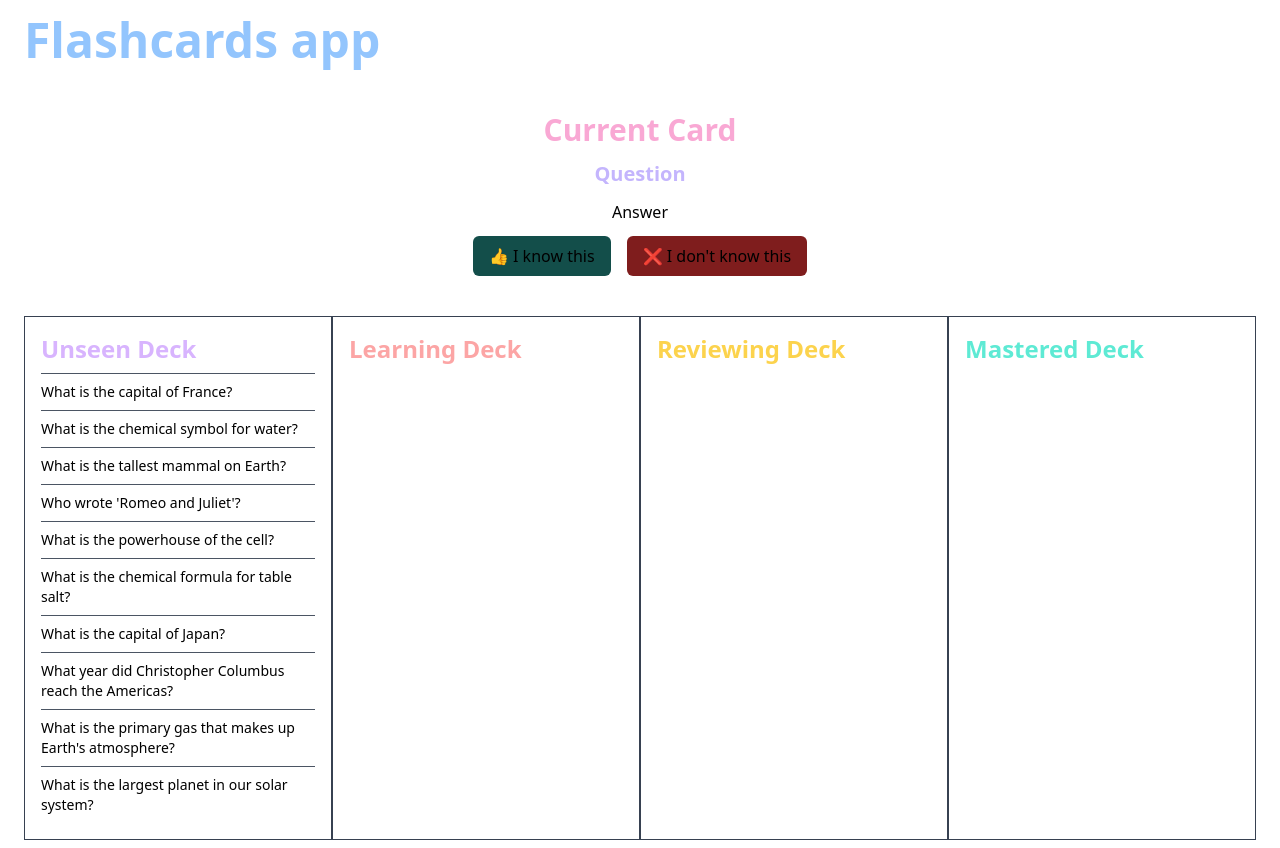
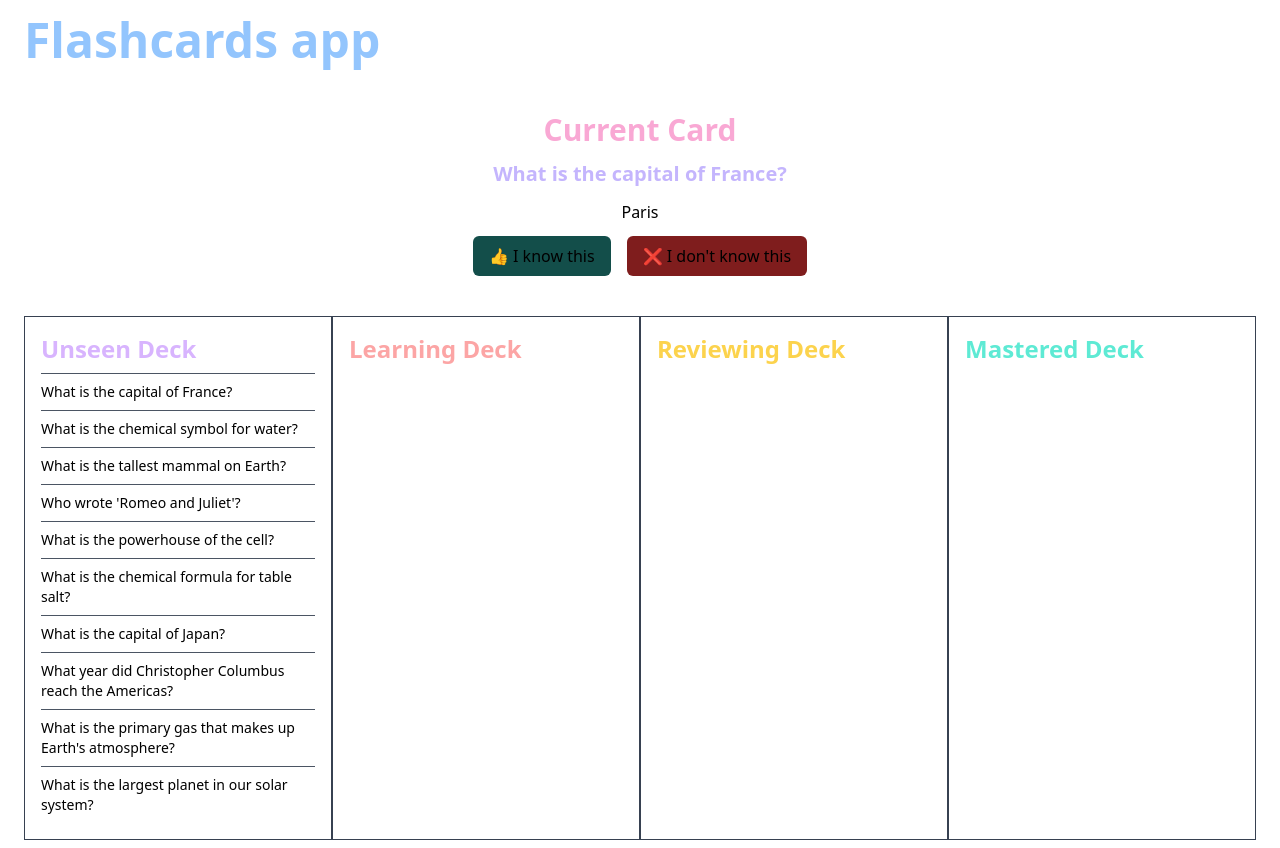
Before and after one commit to priyanshu-bharti/flashcards, a React app: page / in a window 1280 px wide. Built offline with nearby package versions, Linux system fonts and the light colour scheme; the HTML template or start-up script is replaced by a standard one.

Commit message:
Added UI for viewing current deck

```diff
--- a/src/App.tsx
+++ b/src/App.tsx
@@ -9,14 +9,23 @@ function App() {
     const [reviewingDeck, setReviewingDeck] = useState<Flashcard[]>([]);
     const [masteredDeck, setMasteredDeck] = useState<Flashcard[]>([]);
     const [viewingDeck, setViewingDeck] = useState<Flashcard[]>([]);
-    const [currentCard, setCurrentCard] = useState<Flashcard | undefined>();
+    const [currentCard, setCurrentCard] = useState<number>(0);
+
+    useEffect(() => {
+        setViewingDeck([...unseenDeck]);
+    }, [unseenDeck]);
 
     return (
         <div className="space-y-8 px-6 mx-auto">
             <h1 className="text-5xl font-bold py-4 text-blue-300">
                 Flashcards app
             </h1>
-            <CurrentCard />
+            <CurrentCard
+                viewingDeck={viewingDeck}
+                setViewingDeck={setViewingDeck}
+                currentCard={currentCard}
+                setCurrentCard={setCurrentCard}
+            />
             <div className="">
                 <div className="py-2 grid grid-cols-4">
                     <CardList deck={unseenDeck} title="Unseen Deck" />
--- a/src/CardList.tsx
+++ b/src/CardList.tsx
@@ -14,7 +14,9 @@ function CardList({ deck, title }: { deck: Flashcard[]; title: string }) {
                 {title}
             </h1>
             {deck.map((card) => (
-                <div className="text-sm py-2">{card.question} </div>
+                <div key={card.question} className="text-sm py-2">
+                    {card.question}{" "}
+                </div>
             ))}
         </div>
     );
--- a/src/CurrentCard.tsx
+++ b/src/CurrentCard.tsx
@@ -1,11 +1,34 @@
 import React from "react";
+import { Flashcard } from "./data";
 
-function CurrentCard() {
+function CurrentCard({
+    currentCard,
+    viewingDeck,
+    setViewingDeck,
+    setCurrentCard,
+}: {
+    currentCard: number;
+    setViewingDeck: React.Dispatch<React.SetStateAction<Flashcard[]>>;
+    viewingDeck: Flashcard[];
+    setCurrentCard: React.Dispatch<React.SetStateAction<number>>;
+}) {
+
+    function handlePositive() {
+
+    }
+    if (!viewingDeck[currentCard])
+        return (
+            <div className="font-bold text-3xl text-pink-300 text-center">
+                Loading...
+            </div>
+        );
     return (
         <div className="space-y-3 text-center">
             <h1 className="font-bold text-3xl text-pink-300">Current Card</h1>
-            <h2 className="text-xl font-bold text-violet-300">Question</h2>
-            <p className="">Answer</p>
+            <h2 className="text-xl font-bold text-violet-300">
+                {viewingDeck[currentCard].question}
+            </h2>
+            <p className="">{viewingDeck[currentCard].answer}</p>
             <div className="flex gap-4 justify-center">
                 <button className="bg-teal-900 px-4 py-2 rounded-md">
                     👍 I know this
```
